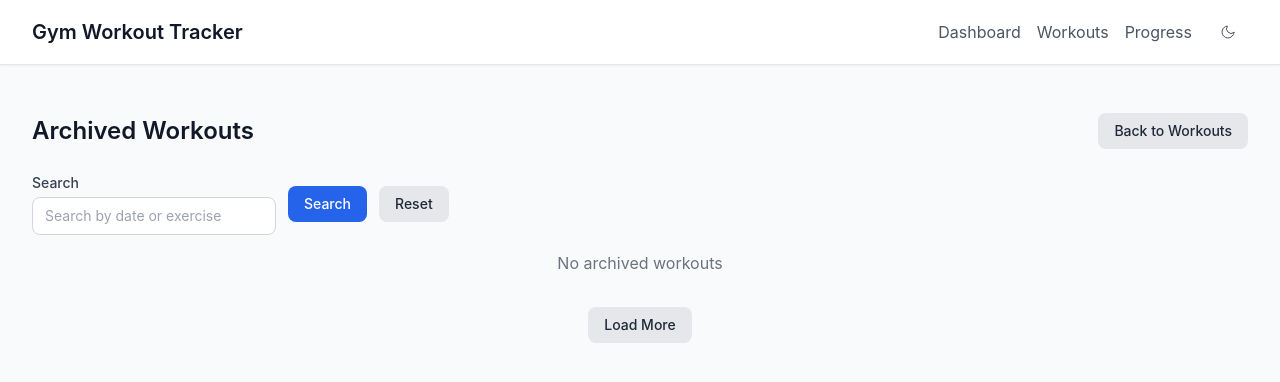
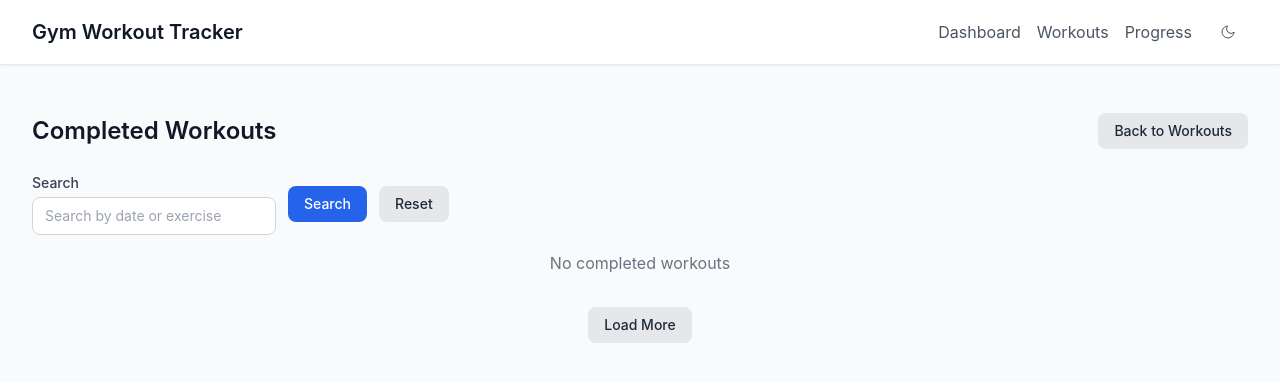
Before and after one commit to dsabalete/gym_app, a Nuxt app: page /workouts/archived in a window 1280 px wide. Shown: the top 382 px of the page. Built offline with nearby package versions, Linux system fonts and the light colour scheme.

Commit message:
refactor(workouts): change "archived" terminology to "completed"
Update UI text and messages to use "completed" instead of "archived" for better user understanding of workout status

```diff
--- a/app/components/workouts/WorkoutListItem.vue
+++ b/app/components/workouts/WorkoutListItem.vue
@@ -20,15 +20,15 @@
               Copy
             </span>
           </UiButton>
-          <UiButton variant="secondary" size="sm" aria-label="Archive" @click="emit('archive', workout.id)">
+          <UiButton variant="secondary" size="sm" aria-label="Complete" @click="emit('archive', workout.id)">
             <span class="inline-flex items-center">
               <svg class="mr-2 h-4 w-4" xmlns="http://www.w3.org/2000/svg" viewBox="0 0 24 24" fill="none"
                 stroke="currentColor" stroke-width="1.5">
                 <path d="M3 7h18v4H3z" />
-                <path d="M5 11v6a2 2 0 0 0 2 2h10a2 2 0 0 0 2-2v-6" />
+                <path d="M5 11v6a2 2 0 0 0 2 2h10a 2 2 0 0 0 2-2v-6" />
                 <path d="M10 15h4" />
               </svg>
-              Archive
+              Complete
             </span>
           </UiButton>
           <UiButton variant="danger" size="sm" aria-label="Delete" @click="emit('delete', workout.id)">
@@ -56,7 +56,7 @@
     </div>
     <template #footer>
       <div class="flex justify-end items-center space-x-3">
-        <span v-if="workout.archived" class="text-green-600 text-sm">Archived</span>
+        <span v-if="workout.archived" class="text-green-600 text-sm">Completed</span>
         <NuxtLink :to="`/workouts/${workout.id}`">
           <UiButton variant="secondary">View Details</UiButton>
         </NuxtLink>
--- a/app/pages/workouts/archived.vue
+++ b/app/pages/workouts/archived.vue
@@ -1,6 +1,6 @@
 <template>
   <div class="page-archived-workouts px-4 py-6 sm:px-0">
-    <LayoutPageHeader title="Archived Workouts">
+    <LayoutPageHeader title="Completed Workouts">
       <template #actions>
         <NuxtLink to="/workouts">
           <UiButton variant="secondary">Back to Workouts</UiButton>
@@ -15,17 +15,17 @@
     <UiAlert v-if="successMessage" type="success" :title="successMessage" dismissible @close="successMessage = ''" />
     <div v-if="loading" class="text-center py-8">
       <UiSkeleton class="mx-auto" width="200px" height="20px" />
-      <p class="text-gray-500 mt-2">Loading archived workouts...</p>
+      <p class="text-gray-500 mt-2">Loading completed workouts...</p>
     </div>
     <div v-else>
-      <div v-if="archived.length === 0" class="text-center text-gray-500">No archived workouts</div>
+      <div v-if="archived.length === 0" class="text-center text-gray-500">No completed workouts</div>
       <div v-else class="space-y-4">
         <UiCard v-for="w in archived" :key="w.id" class="opacity-60">
           <template #header>
             <div class="flex justify-between items-start">
               <div>
                 <h3 class="text-lg font-medium text-gray-900 dark:text-gray-300">Workout {{ formatDate(w.date) }}</h3>
-                <p class="text-sm text-gray-500 mt-1">Archived {{ formatDateTime(w.archiveDate) }}</p>
+                <p class="text-sm text-gray-500 mt-1">Completed {{ formatDateTime(w.archiveDate) }}</p>
               </div>
               <UiButton variant="secondary" size="sm" @click="doRestore(w.id)">Restore</UiButton>
             </div>
--- a/app/pages/workouts/index.vue
+++ b/app/pages/workouts/index.vue
@@ -13,7 +13,7 @@
 
     <div class="mt-4">
       <NuxtLink to="/workouts/archived">
-        <UiButton variant="secondary">View Archived</UiButton>
+        <UiButton variant="secondary">View Completed</UiButton>
       </NuxtLink>
     </div>
 
@@ -83,7 +83,7 @@ const archiveWorkout = async (workoutId: string) => {
   try {
     if (!uid.value) return
     await archive(uid.value, workoutId)
-    successMessage.value = 'Workout archived successfully'
+    successMessage.value = 'Workout marked as completed'
   } catch (error) {
     console.error('Error archiving workout:', error)
     alert('Failed to archive workout')
```
